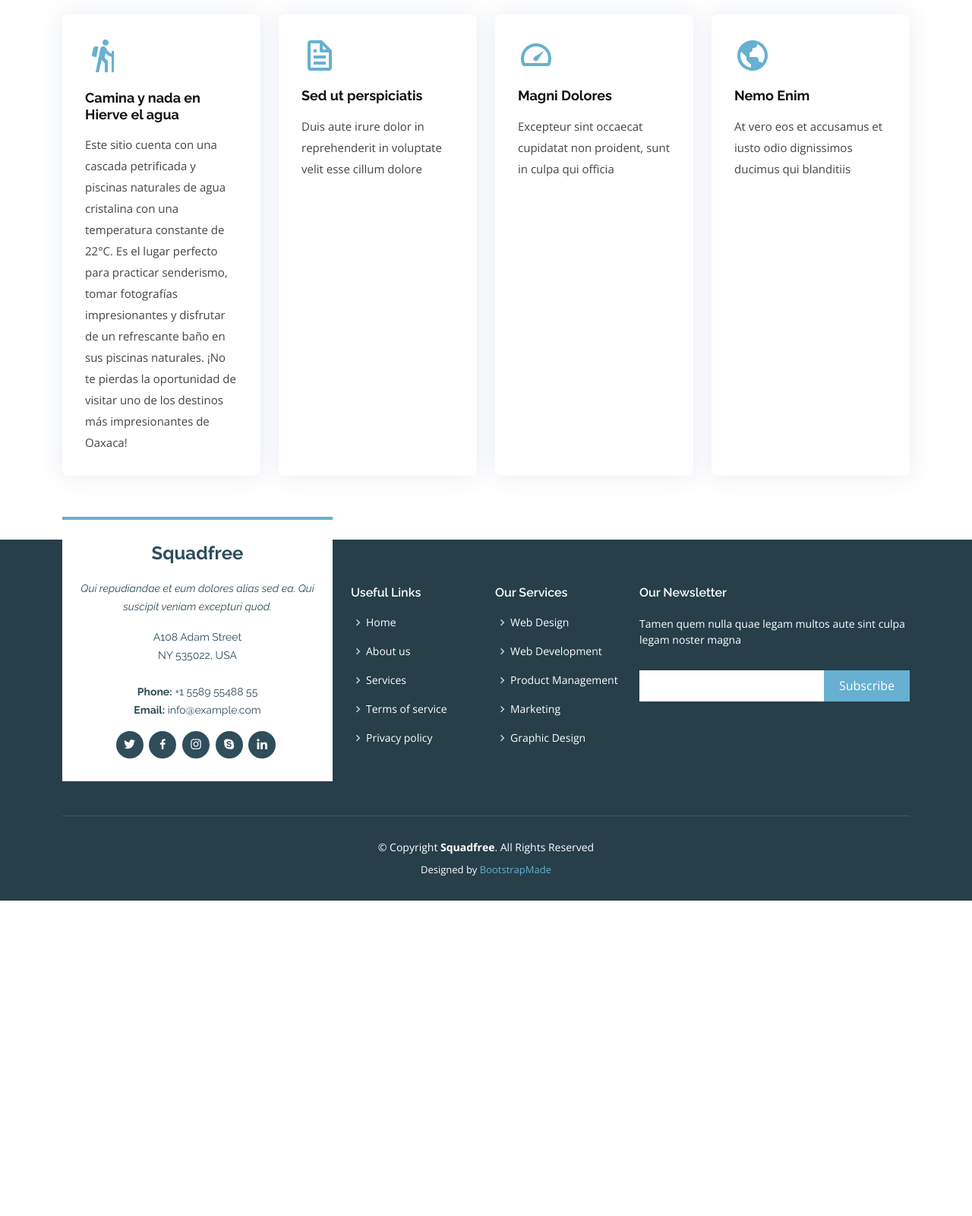
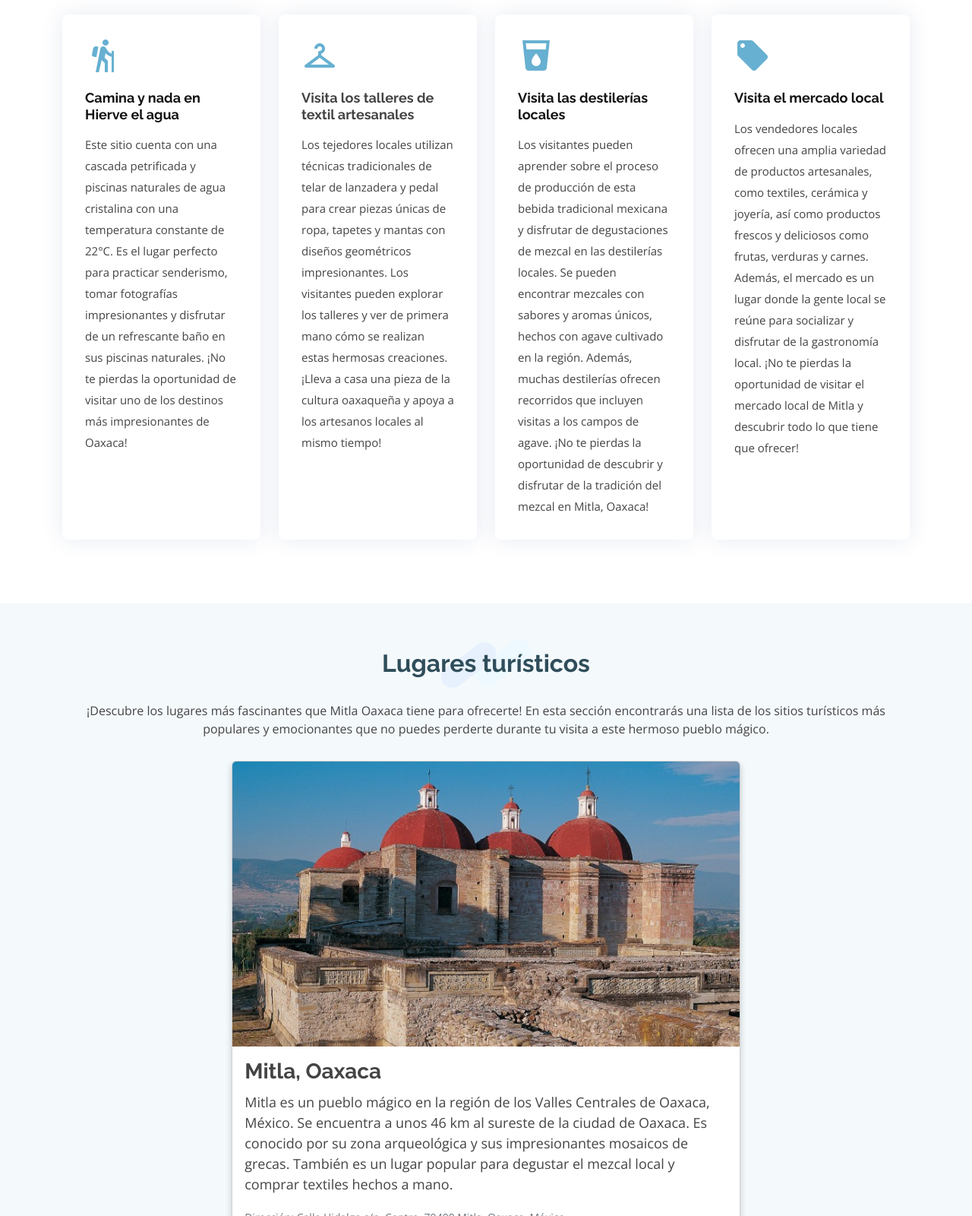
Before and after one commit to felumc/EcoAventurasOaxaca, a plain HTML site: page mitla.html in a window 1280 px wide. Shown: the part 1200-2800 px from the top of the page at 76% size. Before the commit the page ends 2385 px from the top, so only its background shows below. Drawn offline with nearby package versions, Linux system fonts and the light colour scheme.

Commit message:
Mitla v2.0

```diff
--- a/assets/css/style.css
+++ b/assets/css/style.css
@@ -1,14 +1,38 @@
-/**
-* Template Name: Squadfree
-* Updated: Mar 10 2023 with Bootstrap v5.2.3
-* Template URL: https://bootstrapmade.com/squadfree-free-bootstrap-template-creative/
-* Author: BootstrapMade.com
-* License: https://bootstrapmade.com/license/
-*/
-
 /*--------------------------------------------------------------
 # General
 --------------------------------------------------------------*/
+.card {
+  margin: 0 auto;
+  width: 60%;
+  margin-bottom: 80px;
+  box-shadow: 0 4px 8px 0 rgba(0, 0, 0, 0.2);
+}
+
+
+.card-img-top {
+  max-height: 400px;
+  object-fit: cover;
+}
+
+.card-title {
+  font-size: 28px;
+  font-weight: bold;
+  margin-bottom: 10px;
+}
+
+.card-text {
+  font-size: 18px;
+  margin-bottom: 15px;
+}
+
+.text-muted {
+  font-size: 14px;
+}
+
+
+/*
+-----------------Estilos plantilla--------------------------
+*/
 body {
   font-family: "Open Sans", sans-serif;
   color: #444444;
@@ -1182,6 +1206,7 @@ section {
 --------------------------------------------------------------*/
 .contact {
   padding-bottom: 80px;
+  background-color: white;
 }
 
 .contact .info-box {
--- a/mitla.html
+++ b/mitla.html
@@ -44,10 +44,9 @@
 
       <nav id="navbar" class="navbar">
         <ul>
-          <li><a class="nav-link scrollto " href="#hero">Home</a></li>
-          <li><a class="nav-link scrollto" href="#about">About Us</a></li>
-          <li><a class="nav-link scrollto" href="#services">Services</a></li>
-          <li><a class="nav-link scrollto" href="#portfolio">Portfolio</a></li>
+          <li><a class="nav-link scrollto " href="index.html">Inicio</a></li>
+          <li><a class="nav-link scrollto" href="#services">Actividades</a></li>
+          <li><a class="nav-link scrollto" href="#portfolio">Lugares turísticos</a></li>
           <li><a class="nav-link scrollto" href="#team">Team</a></li>
           <li class="dropdown"><a href="#"><span>Drop Down</span> <i class="bi bi-chevron-down"></i></a>
             <ul>
@@ -204,25 +203,34 @@
 
           <div class="col-md-6 col-lg-3 d-flex align-items-stretch mb-5 mb-lg-0">
             <div class="icon-box" data-aos="fade-up" data-aos-delay="100">
-              <div class="icon"><i class="bx bx-file"></i></div>
-              <h4 class="title"><a href="">Sed ut perspiciatis</a></h4>
-              <p class="description">Duis aute irure dolor in reprehenderit in voluptate velit esse cillum dolore</p>
+              <div class="icon"><i class="material-icons">checkroom</i></div>
+              <h4 class="title"><a href=""></a>Visita los talleres de textil artesanales</h4>
+              <p class="description">Los tejedores locales utilizan técnicas tradicionales de telar de lanzadera y pedal para crear
+                piezas únicas de ropa, tapetes y mantas con diseños geométricos impresionantes. Los visitantes pueden explorar los talleres
+                y ver de primera mano cómo se realizan estas hermosas creaciones. ¡Lleva a casa una pieza de la cultura oaxaqueña y apoya a los
+                artesanos locales al mismo tiempo!</p>
             </div>
           </div>
 
           <div class="col-md-6 col-lg-3 d-flex align-items-stretch mb-5 mb-lg-0">
             <div class="icon-box" data-aos="fade-up" data-aos-delay="200">
-              <div class="icon"><i class="bx bx-tachometer"></i></div>
-              <h4 class="title"><a href="">Magni Dolores</a></h4>
-              <p class="description">Excepteur sint occaecat cupidatat non proident, sunt in culpa qui officia</p>
+              <div class="icon"><i class="material-icons">local_drink</i></div>
+              <h4 class="title"><a href="">Visita las destilerías locales</a></h4>
+              <p class="description">Los visitantes pueden aprender sobre el proceso de producción de esta bebida tradicional mexicana
+                y disfrutar de degustaciones de mezcal en las destilerías locales. Se pueden encontrar mezcales con sabores y aromas únicos,
+                hechos con agave cultivado en la región. Además, muchas destilerías ofrecen recorridos que incluyen visitas a los campos de agave. ¡No te pierdas la oportunidad de descubrir y disfrutar de la tradición del
+                mezcal en Mitla, Oaxaca!</p>
             </div>
           </div>
 
           <div class="col-md-6 col-lg-3 d-flex align-items-stretch mb-5 mb-lg-0">
             <div class="icon-box" data-aos="fade-up" data-aos-delay="300">
-              <div class="icon"><i class="bx bx-world"></i></div>
-              <h4 class="title"><a href="">Nemo Enim</a></h4>
-              <p class="description">At vero eos et accusamus et iusto odio dignissimos ducimus qui blanditiis</p>
+              <div class="icon"><i class="material-icons">local_offer</i></div>
+              <h4 class="title"><a href="">Visita el mercado local</a></h4>
+              <p class="description">Los vendedores locales ofrecen una amplia variedad de productos artesanales, como textiles, cerámica y joyería,
+                 así como productos frescos y deliciosos como frutas, verduras y carnes. Además, el mercado es un lugar donde la gente local
+                 se reúne para socializar y disfrutar de la gastronomía local. ¡No te pierdas la oportunidad de visitar el mercado local de Mitla
+                 y descubrir todo lo que tiene que ofrecer!</p>
             </div>
           </div>
         </div>
@@ -230,7 +238,72 @@
     </section>
     <br>
 
-  </main><!-- End #main -->
+    <section id="portfolio" class="testimonials section-bg">
+      <div class="container">
+
+        <div class="section-title" data-aos="fade-in" data-aos-delay="100">
+          <h2>Lugares turísticos</h2>
+          <p>¡Descubre los lugares más fascinantes que Mitla Oaxaca tiene para ofrecerte! En esta sección encontrarás una lista de los sitios
+            turísticos más populares y emocionantes que no puedes perderte durante tu visita a este hermoso pueblo mágico.</p>
+        </div>
+
+        <div class="testimonials-slider swiper" data-aos="fade-up" data-aos-delay="100">
+          <div class="card">
+            <img src="assets/img/portfolio/mitlaIglesia.jpg" class="card-img-top" alt="Imagen de Mitla, Oaxaca">
+            <div class="card-body">
+              <h5 class="card-title">Mitla, Oaxaca</h5>
+              <p class="card-text">Mitla es un pueblo mágico en la región de los Valles Centrales de Oaxaca, México. Se encuentra a unos 46 km al sureste de la ciudad de Oaxaca. Es conocido por su zona arqueológica y sus impresionantes mosaicos de grecas. También es un lugar popular para degustar el mezcal local y comprar textiles hechos a mano.</p>
+              <p class="card-text"><small class="text-muted">Dirección: Calle Hidalgo s/n, Centro, 70400 Mitla, Oaxaca, México</small></p>
+            </div>
+          </div>
+        </div>
+      </div>
+    </section>
+
+    <section id="contact" class="contact section-bg">
+      <div class="container" data-aos="fade-up">
+
+        <div class="section-title">
+          <h2>Ubicación y contacto</h2>
+          <p>En esta sección encontrarás todo lo que necesitas saber para llegar a este hermoso destino y obtener la asistencia que
+            requieras durante tu estancia.</p>
+        </div>
+
+        <div class="row">
+          <div class="col-lg-6">
+            <div class="info-box mb-4">
+              <i class="bx bx-map"></i>
+              <h3>Dirección</h3>
+              <p>A108 Adam Street, New York, NY 535022</p>
+            </div>
+          </div>
+
+          <div class="col-lg-3 col-md-6">
+            <div class="info-box  mb-4">
+              <i class="bx bx-envelope"></i>
+              <h3>Email</h3>
+              <p>contact@example.com</p>
+            </div>
+          </div>
+
+          <div class="col-lg-3 col-md-6">
+            <div class="info-box  mb-4">
+              <i class="bx bx-phone-call"></i>
+              <h3>Teléfono de contacto</h3>
+              <p>+1 5589 55488 55</p>
+            </div>
+          </div>
+        </div>
+
+        <div class="row">
+          <div class="col-lg-12">
+            <iframe class="mb-4 mb-lg-0" src="https://www.google.com/maps/embed?pb=!1m18!1m12!1m3!1d6087.739428660268!2d-96.41262378607606!3d16.91630703493512!2m3!1f0!2f0!3f0!3m2!1i1024!2i768!4f13.1!3m3!1m2!1s0x85c2be116bb7e1c9%3A0xf1d986df685e53!2sMitla%2C%20Oaxaca!5e0!3m2!1sen!2smx!4v1652448543846!5m2!1sen!2smx" width="100%" height="480" style="border:0;" allowfullscreen="" loading="lazy"></iframe>
+          </div>
+        </div>
+      </div>
+    </section>
+
+  </main>
 
   <!-- ======= Footer ======= -->
   <footer id="footer">
```
